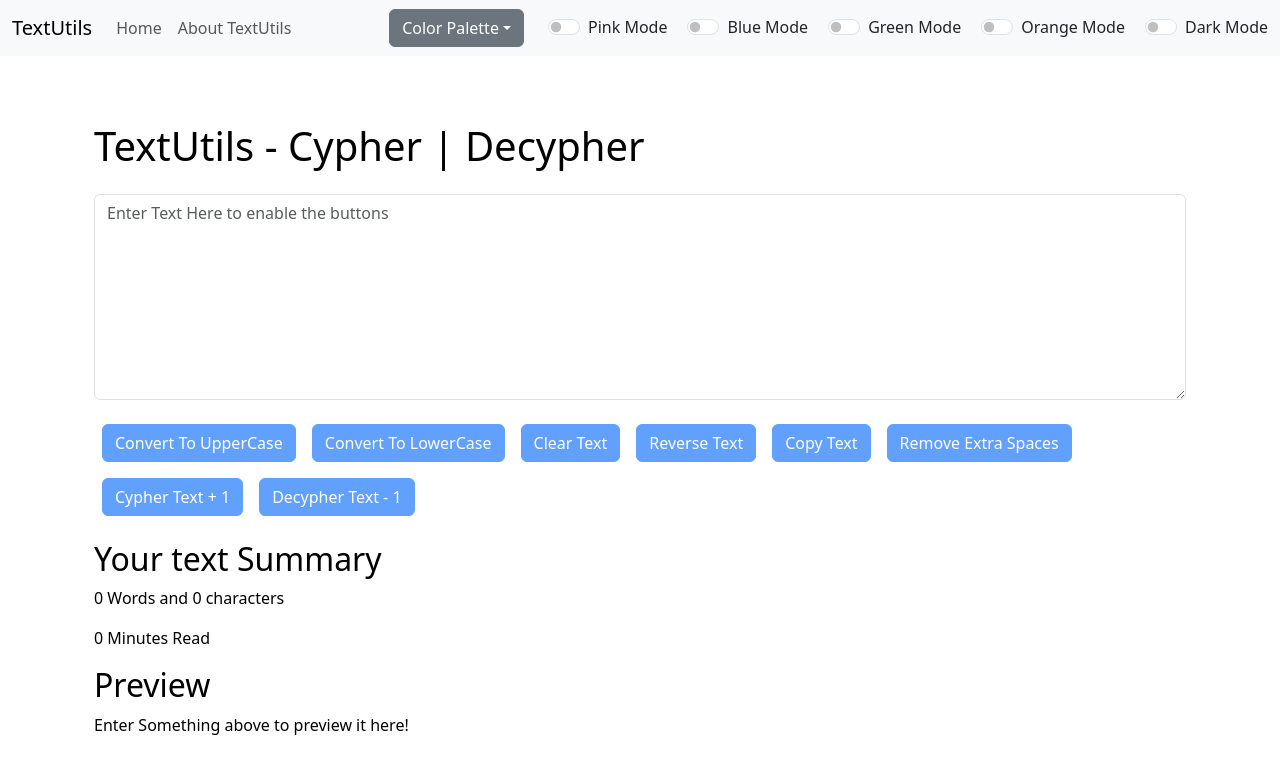
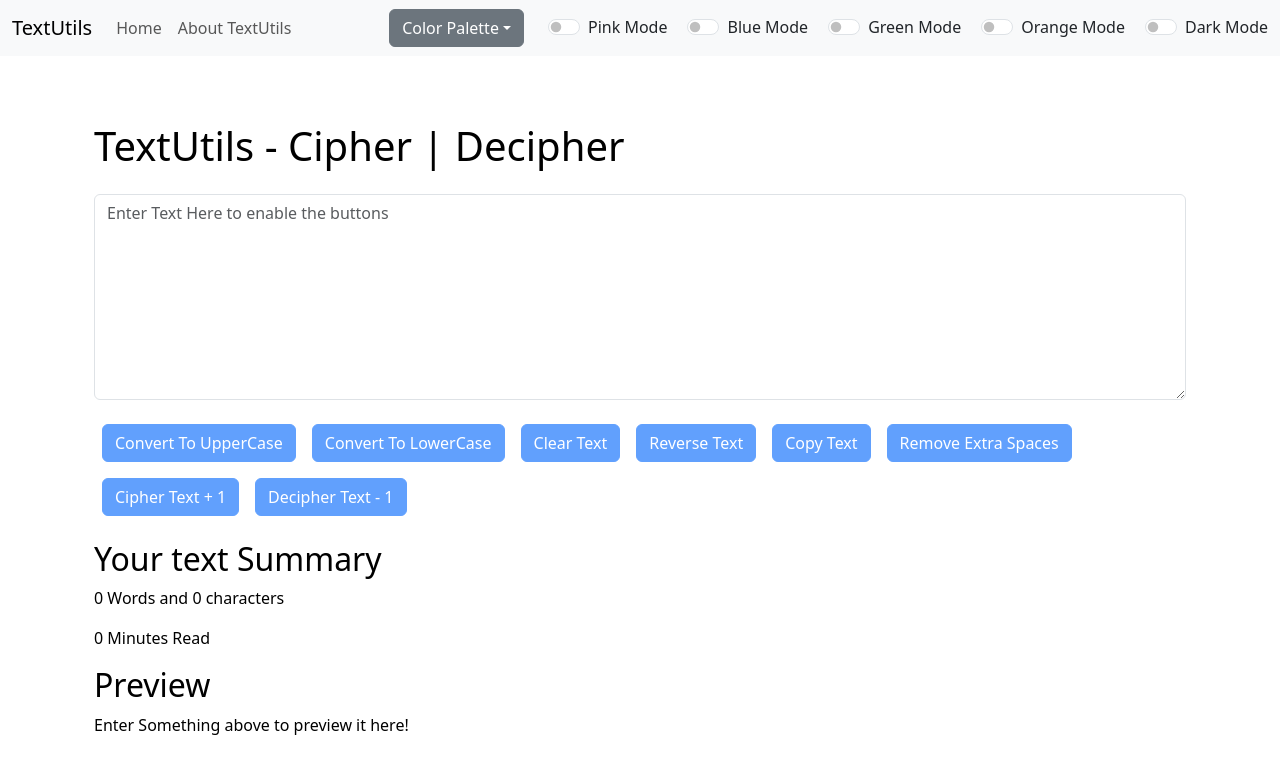
Before and after one commit to RudreshRaj001/my-app, a React (Create React App) app: page / in a window 1280 px wide. Shown: the top 774 px of the page. Built offline with nearby package versions, Linux system fonts and the light colour scheme.

Commit message:
cipher decipher

```diff
--- a/public/index.html
+++ b/public/index.html
@@ -7,7 +7,7 @@
     <meta name="theme-color" content="#000000" />
     <meta
       name="description"
-      content="TextUtils is a word counter and a character counting utility which can be used to manipulate your text in the way you want. You can remove extra spaces and copy the manupulated text as well as convert you text from Uppercase to lowercase and lowercase to Uppercase and also cypher and decypher text"
+      content="TextUtils is a word counter and a character counting utility which can be used to manipulate your text in the way you want. You can remove extra spaces and copy the manupulated text as well as convert you text from Uppercase to lowercase and lowercase to Uppercase and also cipher and decipher text"
     />
     <link rel="apple-touch-icon" href="%PUBLIC_URL%/favicon-16x16.png" />
     <!--
@@ -25,7 +25,7 @@
       Learn how to configure a non-root public URL by running `npm run build`.
     -->
     <link href="https://cdn.jsdelivr.net/npm/bootstrap@5.3.3/dist/css/bootstrap.min.css" rel="stylesheet" integrity="sha384-QWTKZyjpPEjISv5WaRU9OFeRpok6YctnYmDr5pNlyT2bRjXh0JMhjY6hW+ALEwIH" crossorigin="anonymous">
-    <title>TextUtils - Cypher | Decypher</title>
+    <title>TextUtils - Cipher | Decipher</title>
   </head>
   <body>
     <noscript>You need to enable JavaScript to run this app.</noscript>
--- a/src/App.js
+++ b/src/App.js
@@ -154,7 +154,7 @@ function App() {
               exact path="/"
               element={
                 <Textform
-                  heading="TextUtils - Cypher | Decypher"
+                  heading="TextUtils - Cipher | Decipher"
                   mode={mode}
                   showAlert={showAlert}
                 />
--- a/src/components/Textform.js
+++ b/src/components/Textform.js
@@ -105,8 +105,8 @@ export default function Textform(props) {
       <button disabled={text.length === 0} className="btn btn-primary mx-2 my-2" onClick={handleReverseClick}>Reverse Text</button>
       <button disabled={text.length === 0} className="btn btn-primary mx-2 my-2" onClick={handleCopy}>Copy Text</button>
       <button disabled={text.length === 0} className="btn btn-primary mx-2 my-2" onClick={handleExtraSpaces}>Remove Extra Spaces</button>
-      <button disabled={text.length === 0} className="btn btn-primary mx-2 my-2" onClick={cypherClick}>Cypher Text + 1</button>
-      <button disabled={text.length === 0} className="btn btn-primary mx-2 my-2" onClick={decypherClick}>Decypher Text - 1</button>
+      <button disabled={text.length === 0} className="btn btn-primary mx-2 my-2" onClick={cypherClick}>Cipher Text + 1</button>
+      <button disabled={text.length === 0} className="btn btn-primary mx-2 my-2" onClick={decypherClick}>Decipher Text - 1</button>
     </div>
     <div className="container my-3" style = {{color: props.mode === "dark" ? "white" : "black"}}>
       <h2>Your text Summary</h2>
```
